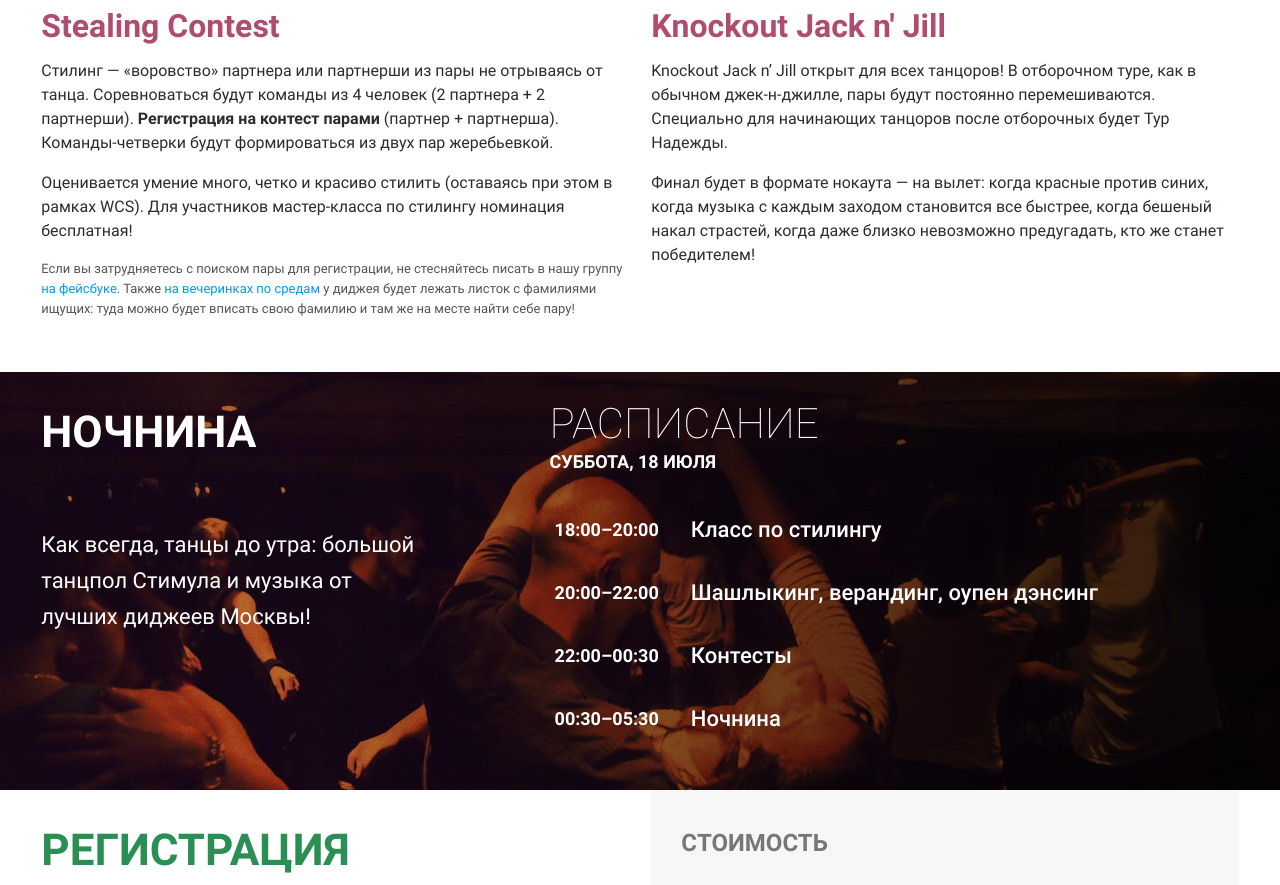
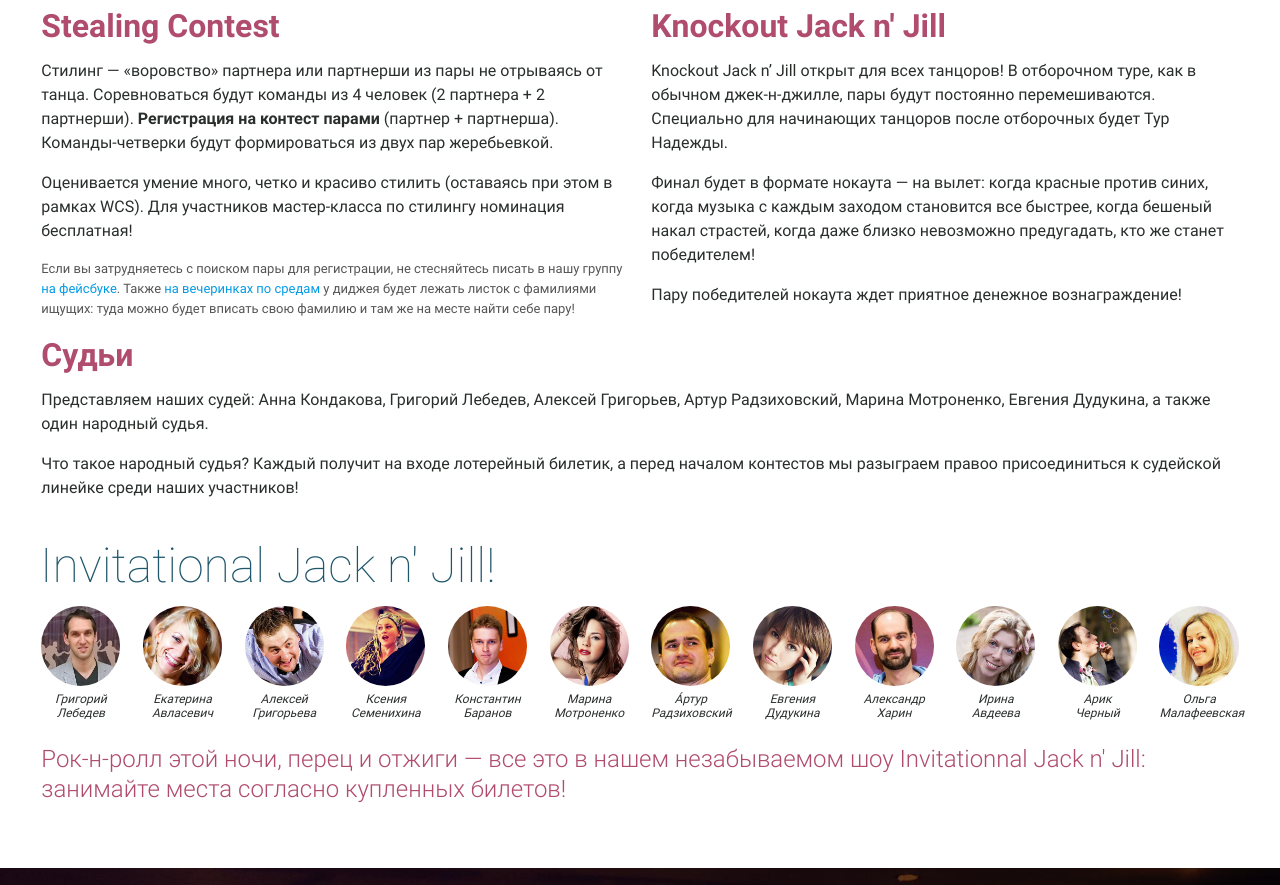
Before and after one commit to ofstudio/summer.stimul.dance, a website: page index.html in a window 1280 px wide. Shown: the part 2511-3396 px from the top of the page. Drawn offline with Linux system fonts and the light colour scheme.

Commit message:
Upd 14 jul: Invitation, DJs and more

```diff
--- a/index.html
+++ b/index.html
@@ -178,7 +178,7 @@
         незаметно «крадет» партнера или партнершу из танцующей пары. Как правильно стилить, а главное, как делать это
         уверенно, технично и красиво — всеми тонкостями с вами поделятся наши преподаватели: Екатерина Авласевич,
         Григорий
-        Лебедев, Анна Кондакова и Алексей Григорьев. Мастер-класс ориентирован на широкий круг танцоров.  Перед началом
+        Лебедев, Анна Кондакова и Алексей Григорьев. Мастер-класс ориентирован на широкий круг танцоров. Перед началом
         занятия мы разобьем всех на группы по 2 пары, чтобы было комфортно и интересно как начинающим, так и опытным
         танцорам.
       </p>
@@ -249,8 +249,102 @@
         все быстрее, когда бешеный накал страстей, когда даже близко невозможно предугадать, кто же станет
         победителем!
       </p>
+
+      <p>
+        Пару победителей нокаута ждет приятное денежное вознаграждение!
+      </p>
+    </div>
+
+
+    <div class="col s12 m12 l12">
+      <h2>Судьи</h2>
+
+      <p style="margin-top: 10px">Представляем наших судей: Анна Кондакова, Григорий Лебедев, Алексей Григорьев, Артур Радзиховский, Марина Мотроненко, Евгения Дудукина, а также один народный судья.
+      </p>
+
+      <p>
+        Что такое народный судья? Каждый получит на входе лотерейный билетик,
+        а перед началом контестов мы разыграем правоо присоединиться к судейской линейке среди наших участников!
+      </p>
+    </div>
+
+
+  </div>
+
+  <h3 style="margin-bottom: 10px">
+    Invitational Jack&nbsp;n'&nbsp;Jill!
+  </h3>
+
+
+  <div class="row">
+    <div class="col s4 m2 l1">
+      <img src="img/leb.jpg" alt="" class="circle responsive-img">
+
+      <p class="invit">Григорий<br>Лебедев</p>
+    </div>
+    <div class="col s4 m2 l1">
+      <img src="img/kat.jpg" alt="" class="circle responsive-img">
+
+      <p class="invit">Екатерина<br>Авласевич</p>
+    </div>
+    <div class="col s4 m2 l1">
+      <img src="img/grig.jpg" alt="" class="circle responsive-img">
+
+      <p class="invit">Алексей<br>Григорьева</p>
+    </div>
+    <div class="col s4 m2 l1">
+      <img src="img/sem.jpg" alt="" class="circle responsive-img">
+
+      <p class="invit">Ксения<br>Семенихина</p>
+    </div>
+    <div class="col s4 m2 l1">
+      <img src="img/kost.jpg" alt="" class="circle responsive-img">
+
+      <p class="invit">Константин<br>Баранов</p>
+    </div>
+    <div class="col s4 m2 l1">
+      <img src="img/musya.jpg" alt="" class="circle responsive-img">
+
+      <p class="invit">Марина<br>Мотроненко</p>
+    </div>
+    <div class="col s4 m2 l1">
+      <img src="img/artur.jpg" alt="" class="circle responsive-img">
+
+      <p class="invit">Áртур<br>Радзиховский</p>
+    </div>
+    <div class="col s4 m2 l1">
+      <img src="img/dudus.jpg" alt="" class="circle responsive-img">
+
+      <p class="invit">Евгения<br>Дудукина</p>
+    </div>
+    <div class="col s4 m2 l1">
+      <img src="img/tman.jpg" alt="" class="circle responsive-img">
+
+      <p class="invit">Александр<br>Харин</p>
+    </div>
+    <div class="col s4 m2 l1">
+      <img src="img/lisi4.jpg" alt="" class="circle responsive-img">
+
+      <p class="invit">Ирина<br>Авдеева</p>
+    </div>
+    <div class="col s4 m2 l1">
+      <img src="img/arik.jpg" alt="" class="circle responsive-img">
+
+      <p class="invit">Арик<br>Черный</p>
+    </div>
+    <div class="col s4 m2 l1">
+      <img src="img/malaf.jpg" alt="" class="circle responsive-img">
+
+      <p class="invit">Ольга<br>Малафеевская</p>
+    </div>
+    <div class="col s12 m12 l12">
+      <p class="hl">
+        Рок-н-ролл этой ночи, перец и отжиги — все это в нашем незабываемом шоу Invitationnal Jack n' Jill: занимайте места согласно купленных билетов!
+      </p>
     </div>
   </div>
+
+
 </div>
 
 
@@ -262,6 +356,11 @@
       <h2>Ночнина</h2>
 
       <p>Как всегда, танцы до утра: большой танцпол Стимула и музыка от лучших диджеев Москвы!</p>
+
+      <p style="margin-top: 0">
+        <strong>Диджеи Stimul Summer:</strong><br>
+        DJ&nbsp;Don Pedro, DJ&nbsp;Katswing, DJ&nbsp;Ole-Ole, DJ&nbsp;Musya, DJ&nbsp;T-Man, DJ&nbsp;Костя!
+      </p>
     </div>
     <div class="col s12 m7 l6 offset-l1">
       <a name="schedule"></a>
@@ -343,7 +442,8 @@
             <input type="checkbox" name="entry.1501642849" value="YES" id="group_1501642849_1" role="checkbox"
                    class="ss-q-checkbox filled-in" checked>
             <label for="group_1501642849_1">Класс по стилингу в паре с…</label>
-            <input type="text" name="entry.1871851699" value="Ищу пару" class="ss-q-short" id="entry_1871851699" dir="auto"
+            <input type="text" name="entry.1871851699" value="Ищу пару" class="ss-q-short" id="entry_1871851699"
+                   dir="auto"
                    aria-label="WRK_COUPLE  " title="" data-validation-if-checked="entry.1501642849"
                    placeholder="Пара для мастер-класса">
           </div>
@@ -353,7 +453,8 @@
             <input type="checkbox" name="entry.1321162579" value="YES" id="group_1321162579_1" role="checkbox"
                    class="ss-q-checkbox filled-in" checked>
             <label for="group_1321162579_1">Stealing Contest в паре с…</label>
-            <input type="text" name="entry.1142074747" value="Ищу пару" class="ss-q-short" id="entry_1142074747" dir="auto"
+            <input type="text" name="entry.1142074747" value="Ищу пару" class="ss-q-short" id="entry_1142074747"
+                   dir="auto"
                    aria-label="COMP_STEAL_COUPLE  " title="" data-validation-if-checked="entry.1321162579"
                    placeholder="Пара для Stealing Contest">
           </div>
@@ -571,10 +672,17 @@
 </noscript>
 <!-- /Yandex.Metrika counter -->
 <script>
-  (function(i,s,o,g,r,a,m){i['GoogleAnalyticsObject']=r;i[r]=i[r]||function(){
-        (i[r].q=i[r].q||[]).push(arguments)},i[r].l=1*new Date();a=s.createElement(o),
-      m=s.getElementsByTagName(o)[0];a.async=1;a.src=g;m.parentNode.insertBefore(a,m)
-  })(window,document,'script','//www.google-analytics.com/analytics.js','ga');
+  (function (i, s, o, g, r, a, m) {
+    i['GoogleAnalyticsObject'] = r;
+    i[r] = i[r] || function () {
+          (i[r].q = i[r].q || []).push(arguments)
+        }, i[r].l = 1 * new Date();
+    a = s.createElement(o),
+        m = s.getElementsByTagName(o)[0];
+    a.async = 1;
+    a.src = g;
+    m.parentNode.insertBefore(a, m)
+  })(window, document, 'script', '//www.google-analytics.com/analytics.js', 'ga');
 
   ga('create', 'UA-64998092-2', 'auto');
   ga('send', 'pageview');
--- a/sass/_appstyles.scss
+++ b/sass/_appstyles.scss
@@ -254,6 +254,29 @@ p {
 
   padding: 10px 30px 20px;
 
+  .hl {
+    margin-top: 8px;
+    font-size: 24px;
+    line-height: 30px;
+    font-weight: 300;
+    color: #b04c6d;
+    @media #{$small-and-down} {
+      font-weight: 300;
+      font-size: 20px;
+      line-height: 26px;
+    }
+  }
+  .invit {
+    text-align: center;
+    margin: 0;
+    padding: 0 0 16px;
+    font-size: 12px;
+    line-height: 14px;
+    color: $black-on-yellow-text;
+    font-style: italic;
+  }
+
+
   h3 {
     font-size: 48px;
     line-height: 60px;
```
Also changed, not shown: css/materialize.css, img/arik.jpg (added), img/artur.jpg (added), img/dudus.jpg (added), img/kost.jpg (added), img/lisi4.jpg (added), img/malaf.jpg (added), img/musya.jpg (added), img/sem.jpg (added), img/tman.jpg (added).
